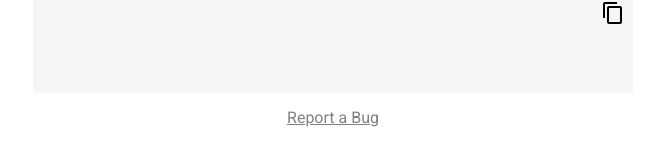
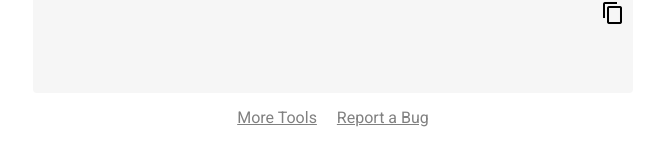
Before and after one commit to kittsville/Web-Tools, a Jekyll site: the page built from trimmer/index.html, in a window 1280 px wide. Shown: the part 476-642 px from the top of the page, without its empty margins (307-971 px from the left). Built offline with Jekyll 4.4.1, drawn with Linux system fonts in a browser that asks for light colours.

Commit message:
Add link to homepage

```diff
--- a/_layouts/default.html
+++ b/_layouts/default.html
@@ -75,6 +75,9 @@
     </main>
 
     <footer>
+      {% if !page.title %}
+        <a href="/">More Tools</a>
+      {% endif %}
       <a href="https://github.com/kittsville/web-tools">Report a Bug</a>
     </footer>
 
```
